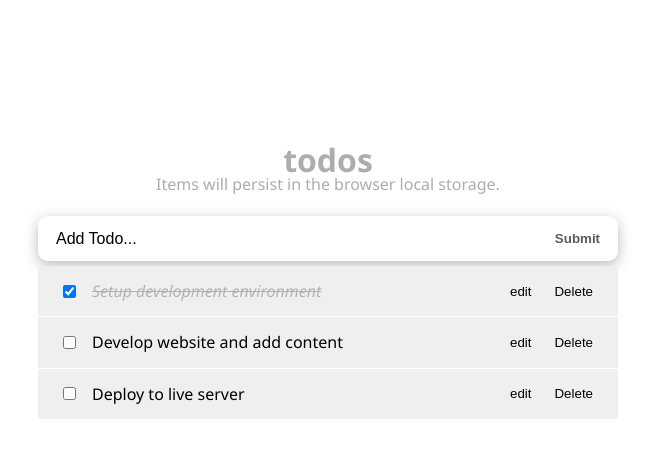
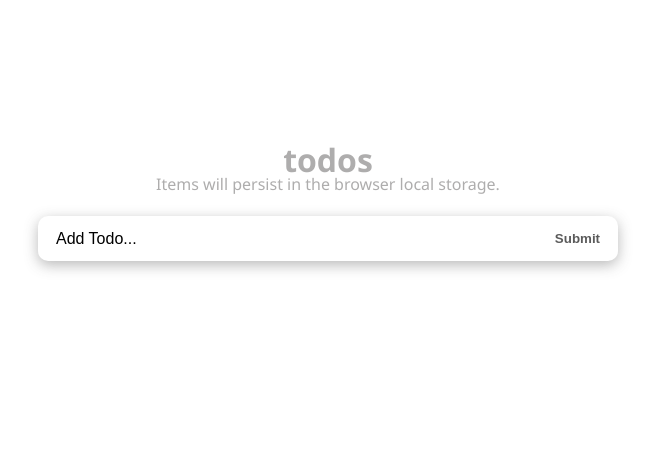
Before and after one commit to ismailakinkunmi/todo-app, a React (Vite) app: page / in a window 1280 px wide. Shown: the top 458 px of the page, without its empty margins (312-967 px from the left). Built offline with nearby package versions, Linux system fonts and the light colour scheme.

Commit message:
Saved and get data from local storage

```diff
--- a/src/components/TodosLogic.jsx
+++ b/src/components/TodosLogic.jsx
@@ -1,26 +1,22 @@
-import { useState } from "react";
+import { useState, useEffect } from "react";
 import { v4 as uuidv4 } from "uuid";
 import InputTodo from "@/components/InputTodo";
 import TodosList from "@/components/TodosList";
 
 const TodosLogic = () => {
-  const [todos, setTodos] = useState([
-    {
-      id: uuidv4(),
-      title: "Setup development environment",
-      completed: true,
-    },
-    {
-      id: uuidv4(),
-      title: "Develop website and add content",
-      completed: false,
-    },
-    {
-      id: uuidv4(),
-      title: "Deploy to live server",
-      completed: false,
-    },
-  ]);
+  const [todos, setTodos] = useState(getInitialTodos);
+
+  useEffect(() => {
+    const temp = JSON.stringify(todos);
+    localStorage.setItem("todos", temp);
+  }, [todos]);
+
+  function getInitialTodos() {
+    // getting stored items
+    const temp = localStorage.getItem("todos");
+    const savedTodos = JSON.parse(temp);
+    return savedTodos || [];
+  }
 
   const handleChange = (id) => {
     setTodos((prevState) =>
```
